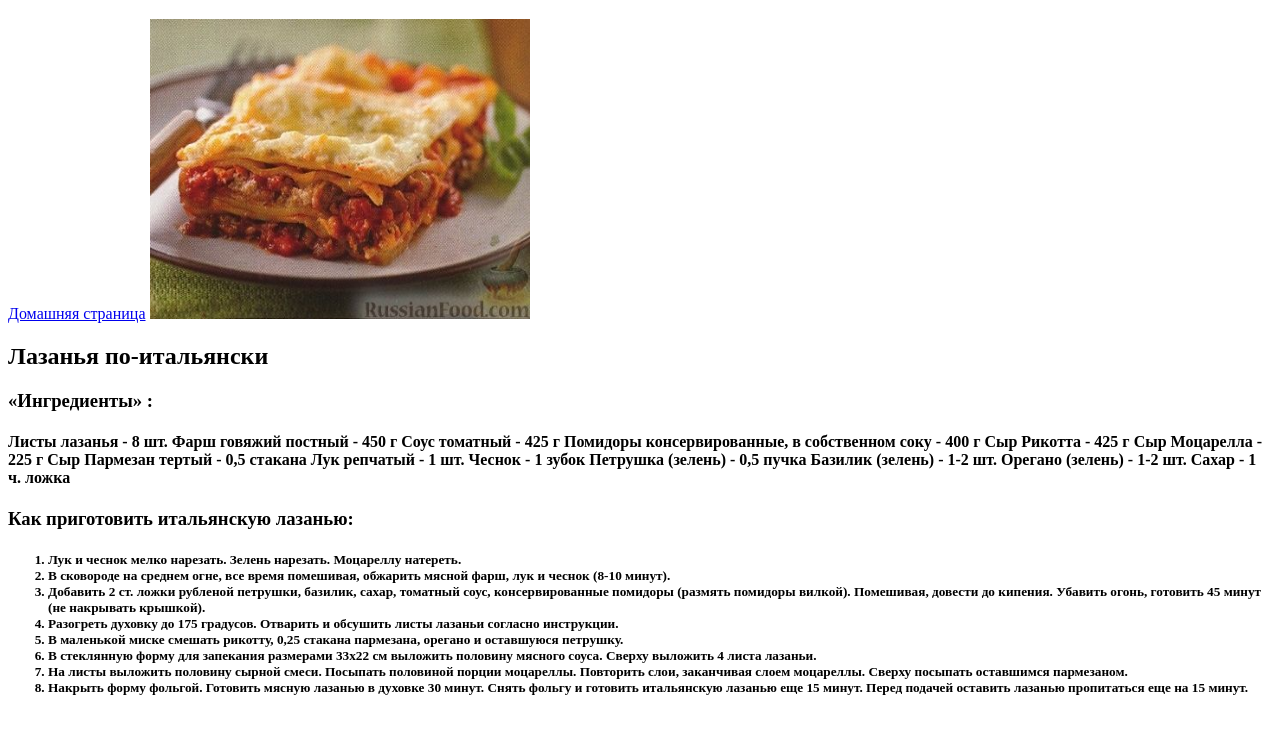
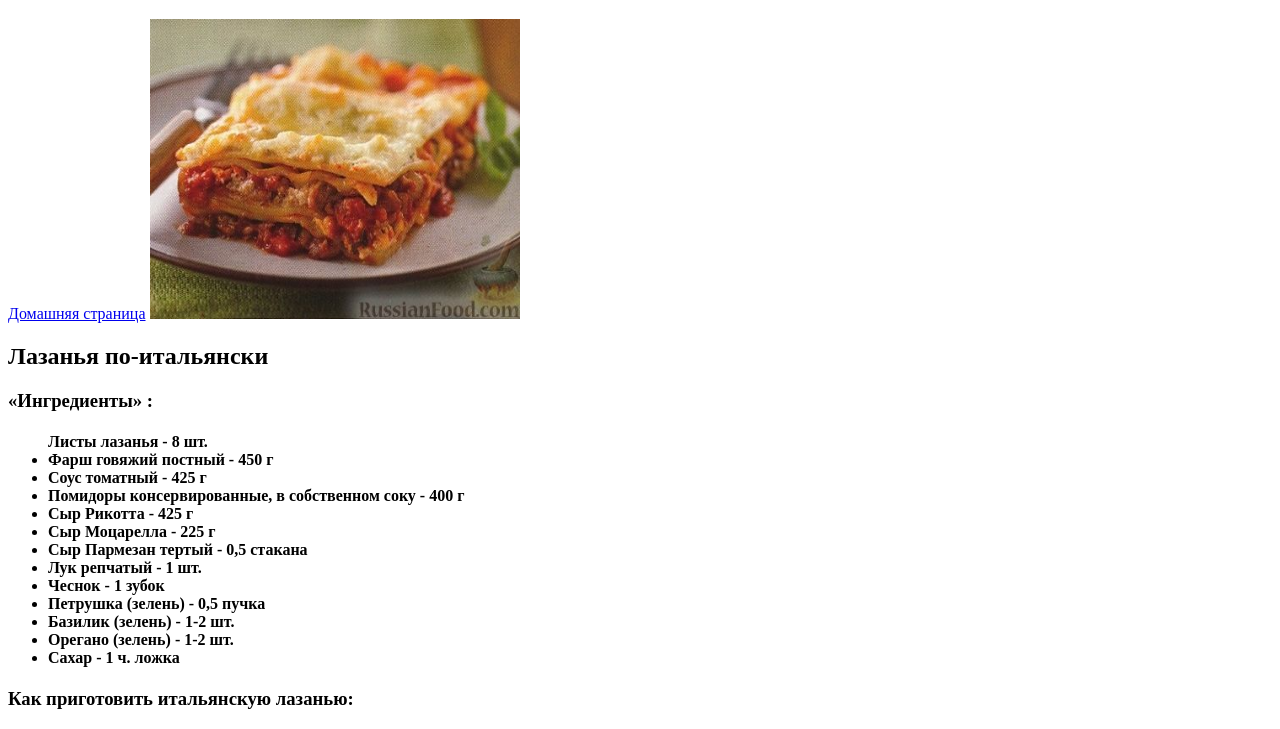
Before and after one commit to Filenov/odin-recipes, a plain HTML site: page recipes/lasagna.html in a window 1280 px wide. Shown: the part 61-790 px from the top of the page. Drawn offline with Linux system fonts and the light colour scheme.

```diff
--- a/recipes/lasagna.html
+++ b/recipes/lasagna.html
@@ -8,22 +8,22 @@
 <body>
     <h1>Lasagna</h1>
     <a href="../index.html">Домашняя страница</a>
-    <img src="./images/las.jpg" alt= "Лазанья по-итальянски" height="300" width="380">
+    <img src="./images/las.jpg" alt= "Лазанья по-итальянски" height="300" width="370">
     <h2>Лазанья по-итальянски</h2>
     <h3>«Ингредиенты» :</h3>
-    <h4>Листы лазанья - 8 шт.
-        Фарш говяжий постный - 450 г
-        Соус томатный - 425 г
-        Помидоры консервированные, в собственном соку - 400 г
-        Сыр Рикотта - 425 г
-        Сыр Моцарелла - 225 г
-        Сыр Пармезан тертый - 0,5 стакана
-        Лук репчатый - 1 шт.
-        Чеснок - 1 зубок
-        Петрушка (зелень) - 0,5 пучка
-        Базилик (зелень) - 1-2 шт.
-        Орегано (зелень) - 1-2 шт.
-        Сахар - 1 ч. ложка </h4>
+    <h4><ul>Листы лазанья - 8 шт.
+        <li>Фарш говяжий постный - 450 г</li>
+        <li>Соус томатный - 425 г</li>
+        <li>Помидоры консервированные, в собственном соку - 400 г</li>
+        <li>Сыр Рикотта - 425 г</li>
+        <li>Сыр Моцарелла - 225 г</li>
+        <li>Сыр Пармезан тертый - 0,5 стакана</li>
+        <li>Лук репчатый - 1 шт.</li>
+        <li>Чеснок - 1 зубок</li>
+        <li>Петрушка (зелень) - 0,5 пучка</li>
+        <li>Базилик (зелень) - 1-2 шт.</li>
+        <li>Орегано (зелень) - 1-2 шт.</li>
+        <li>Сахар - 1 ч. ложка</li> </ul></h4>
     <h3>Как приготовить итальянскую лазанью:</h3>
     <h5><ol>
         <li>Лук и чеснок мелко нарезать. Зелень нарезать. Моцареллу натереть.</li>
```
Also changed, not shown: index.html (+1 -0 lines), recipes/lengolub.html (+12 -11 lines), 1 other file.
